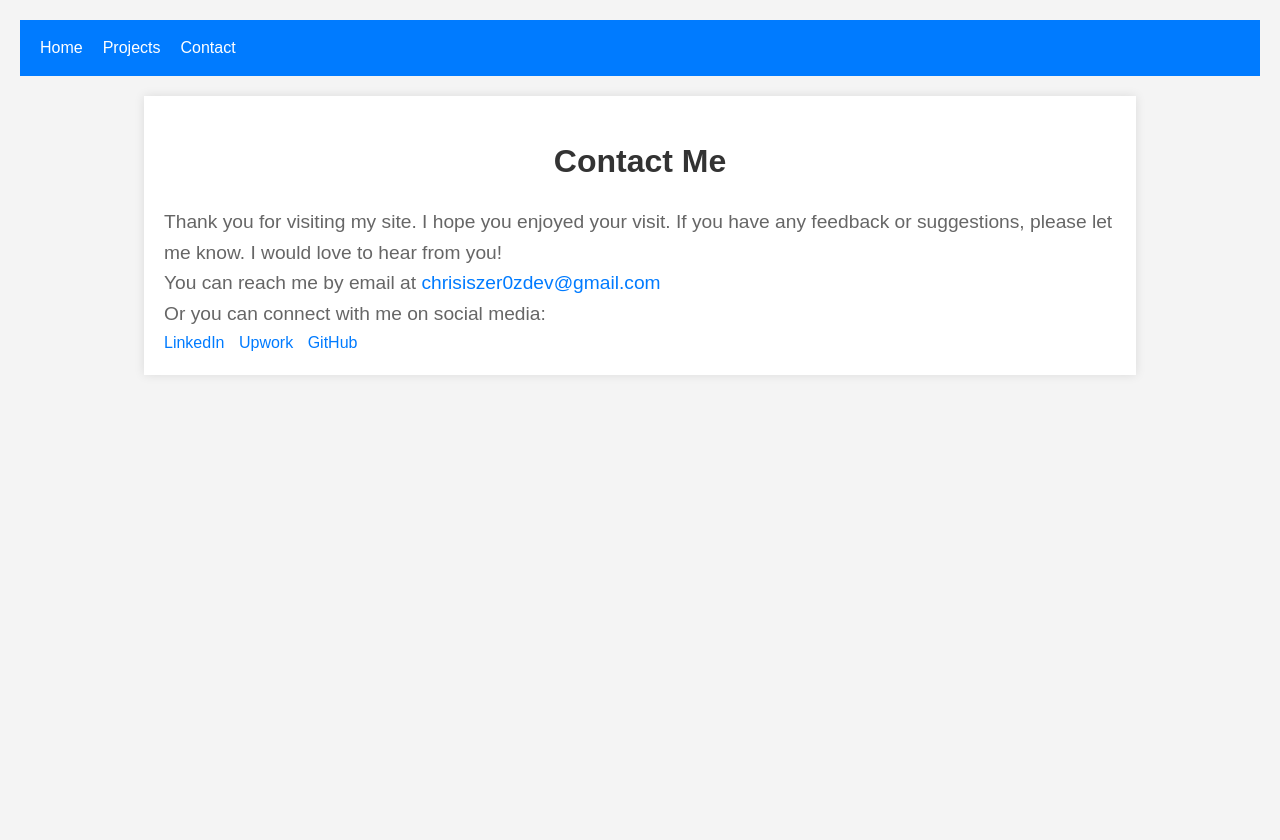
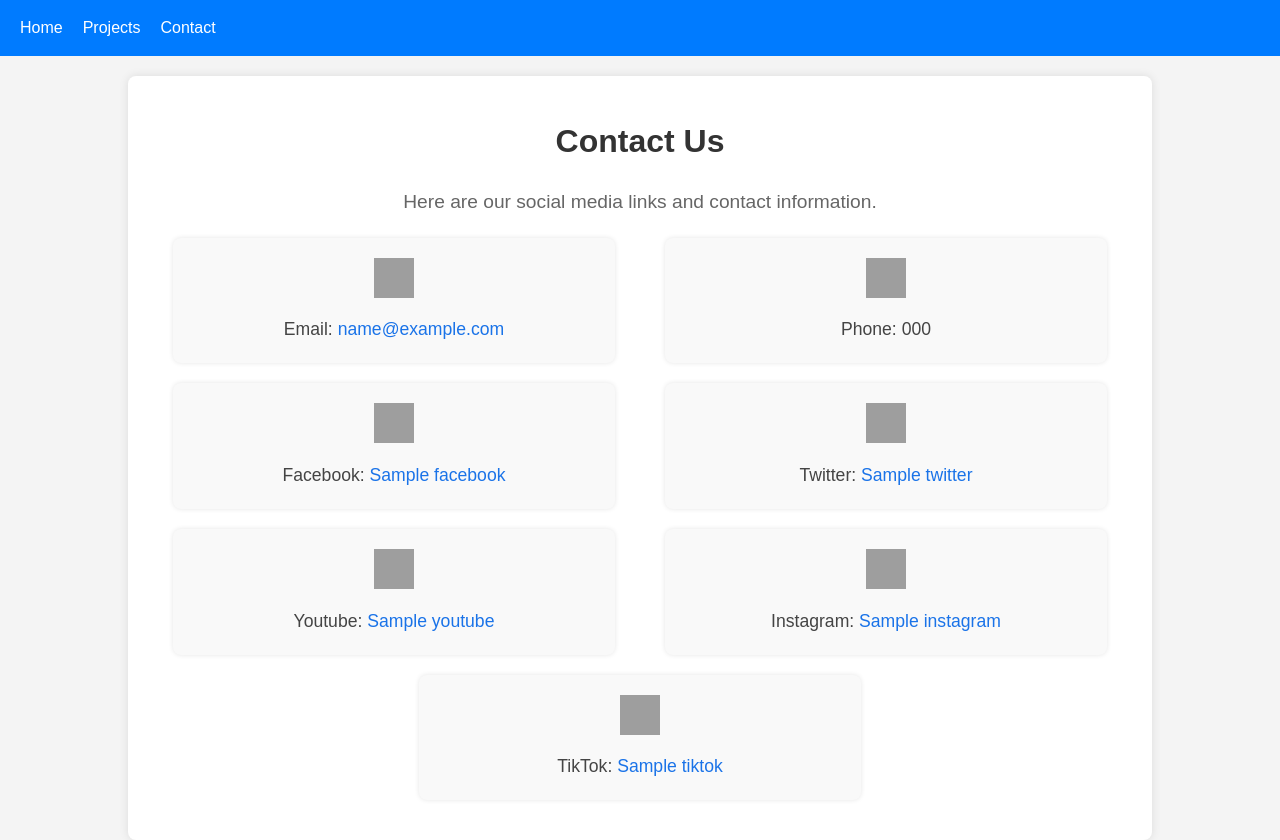
Before and after one commit to deycallmezer0/journeyintotech, a Django app: template main/templates/contact.html in a window 1280 px wide. Before the commit the page ends 351 px from the top, so only its background shows below. Run offline with Django 5.2, Linux system fonts and the light colour scheme; the template is opened without the code that fills it: most values are stand-ins (such as "Sample title", 1, 10 or a date in 2020); grey boxes are pictures that could not be loaded.

Commit message:
chore: Update contact page with new design and contact information

```diff
--- a/main/static/css/contact.css
+++ b/main/static/css/contact.css
@@ -1,3 +1,9 @@
+body {
+    font-family: Arial, sans-serif;
+    margin: 0;
+    padding: 0;
+    background-color: #f4f4f4;
+  }
 
   .container {
     width: 80%;
@@ -5,34 +11,65 @@
     background-color: #fff;
     padding: 20px;
     box-shadow: 0px 0px 10px 0px rgba(0,0,0,0.1);
+    border-radius: 8px;
   }
 
   .container h1 {
     text-align: center;
     padding: 20px;
+    color: #333;
   }
 
   .container p {
+    text-align: center;
     font-size: 1.2em;
     color: #666;
-    line-height: 1.6;
   }
 
-.container a {
-    color: #007BFF;
+  .contact-info {
+    display: flex;
+    flex-wrap: wrap;
+    justify-content: space-around;
+    margin-top: 20px;
+  }
+
+  .contact-item {
+    width: 45%;
+    margin-bottom: 20px;
+    text-align: center;
+    background-color: #f9f9f9;
+    padding: 20px;
+    border-radius: 8px;
+    box-shadow: 0px 0px 5px 0px rgba(0,0,0,0.1);
+  }
+
+  .contact-item img {
+    width: 40px;
+    height: 40px;
+    margin-bottom: 10px;
+  }
+
+  .contact-item p {
+    font-size: 1.1em;
+    color: #444;
+  }
+
+  .contact-item a {
+    color: #1a73e8;
     text-decoration: none;
   }
 
-.container a:hover {
-    color: #0056b3;
+  .contact-item a:hover {
+    text-decoration: underline;
   }
 
-.container ul {
-    list-style-type: none;
-    padding: 0;
+  /* Responsive design */
+  @media (max-width: 768px) {
+    .container {
+      width: 90%;
     }
 
-.container ul li {
-    display: inline-block;
-    margin-right: 10px;
+    .contact-item {
+      width: 100%;
     }
+  }
--- a/main/templates/contact.html
+++ b/main/templates/contact.html
@@ -11,12 +11,66 @@ Contact Page
 
 {% block content %}
 <div class="container">
-  <h1>Contact Me</h1>
-  <p>Thank you for visiting my site. I hope you enjoyed your visit. If you have any feedback or suggestions, please let me know. I would love to hear from you!</p>
-<p>You can reach me by email at <a href="mailto:chrisiszer0zdev@gmail.com">chrisiszer0zdev@gmail.com</a></p>
-<p>Or you can connect with me on social media:</p>
-<ul>
-  <li><a href="https://www.linkedin.com/in/christopher-holmes-16954b225/" target="_blank">LinkedIn</a></li>
-  <li><a href="https://www.upwork.com/fl/~01f53727678c54c458?mp_source=share" target="_blank">Upwork</a></li>
-  <li><a href="https://github.com/deycallmezer0" target="_blank">GitHub</a></li>
+  <h1>Contact Us</h1>
+  <p>Here are our social media links and contact information.</p>
+  <div class="contact-info">
+    <div class="contact-item">
+      <img src="{% static 'images/email.png' %}" alt="Email Icon" />
+      <p>Email:
+        <a href="mailto:
+          {{email}}">
+          {{email}}
+        </a>
+      </p>
+    </div>
+    <div class="contact-item">
+      <img src="{% static 'images/phone.png' %}" alt="Phone Icon" />
+      <p>Phone: {{phone}}</p>
+    </div>
+    <div class="contact-item">
+      <img src="{% static 'images/facebook.png' %}" alt="Facebook Icon" />
+      <p>Facebook:
+        <a href="{{facebook}}">
+          {{facebook}}
+        </a>
+      </p>
+    </div>
+    <div class="contact-item">
+      <img src="{% static 'images/twitter.png' %}" alt="Twitter Icon" />
+      <p>Twitter:
+        <a href="{{twitter}}">
+          {{twitter}}
+        </a>
+      </p>
+    </div>
+    <div class="contact-item">
+      <img src="{% static 'images/youtube.png' %}" alt="Youtube Icon" />
+      <p>Youtube:
+        <a href="{{youtube}}">
+          {{youtube}}
+        </a>
+      </p>
+    </div>
+    <div class="contact-item">
+      <img src="{% static 'images/instagram.png' %}" alt="Instagram Icon" />
+      <p>Instagram:
+        <a href="{{instagram}}">
+          {{instagram}}
+        </a>
+      </p>
+    </div>
+    <div class="contact-item">
+      <img src="{% static 'images/tiktok.png' %}" alt="TikTok Icon" />
+      <p>TikTok:
+        <a href="{{tiktok}}">
+          {{tiktok}}
+        </a>
+      </p>
+    </div>
+  </div>
+</div>
 {% endblock %}
+
+{% block extra_js %}
+<script src="{% static 'js/contact.js' %}"></script>
+{% endblock %}
```
Lines whose indentation alone changed are shown as unchanged.
